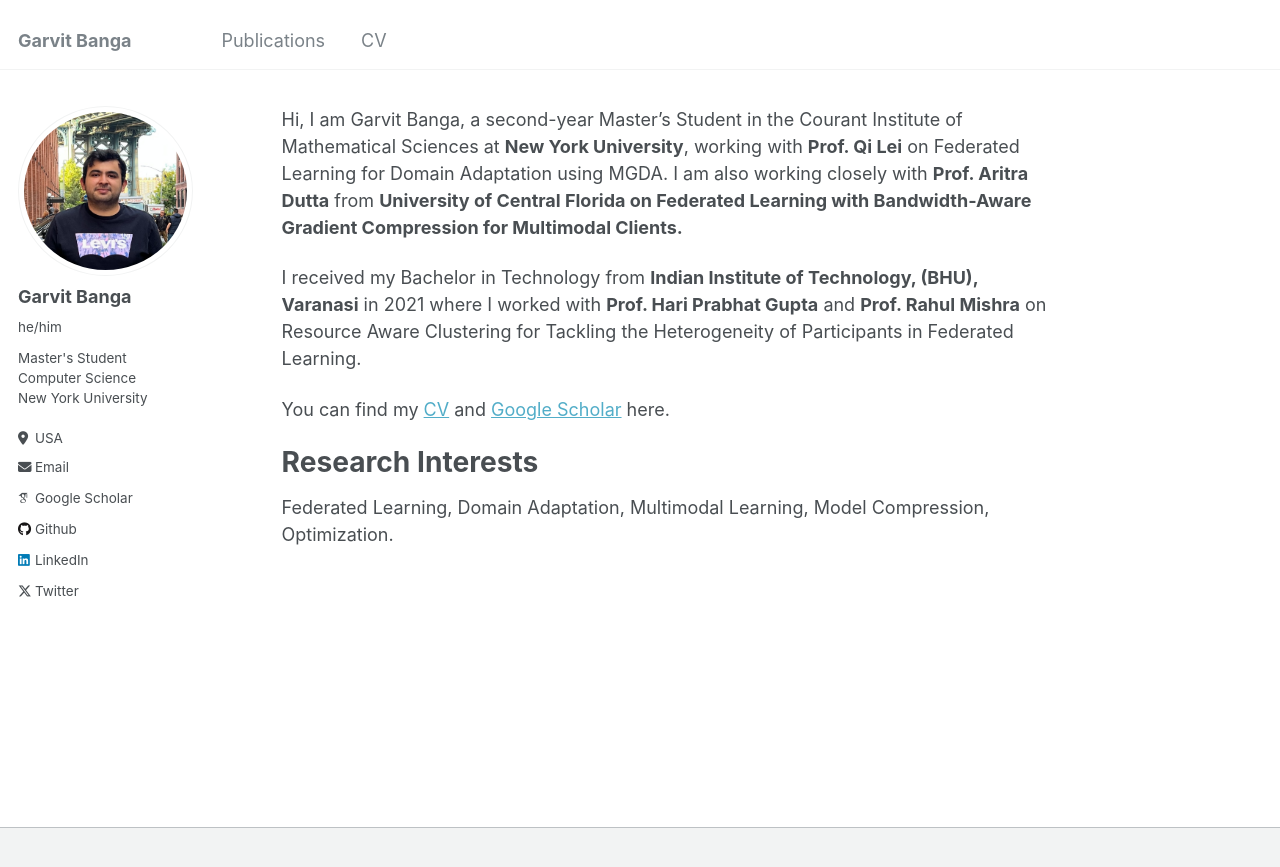
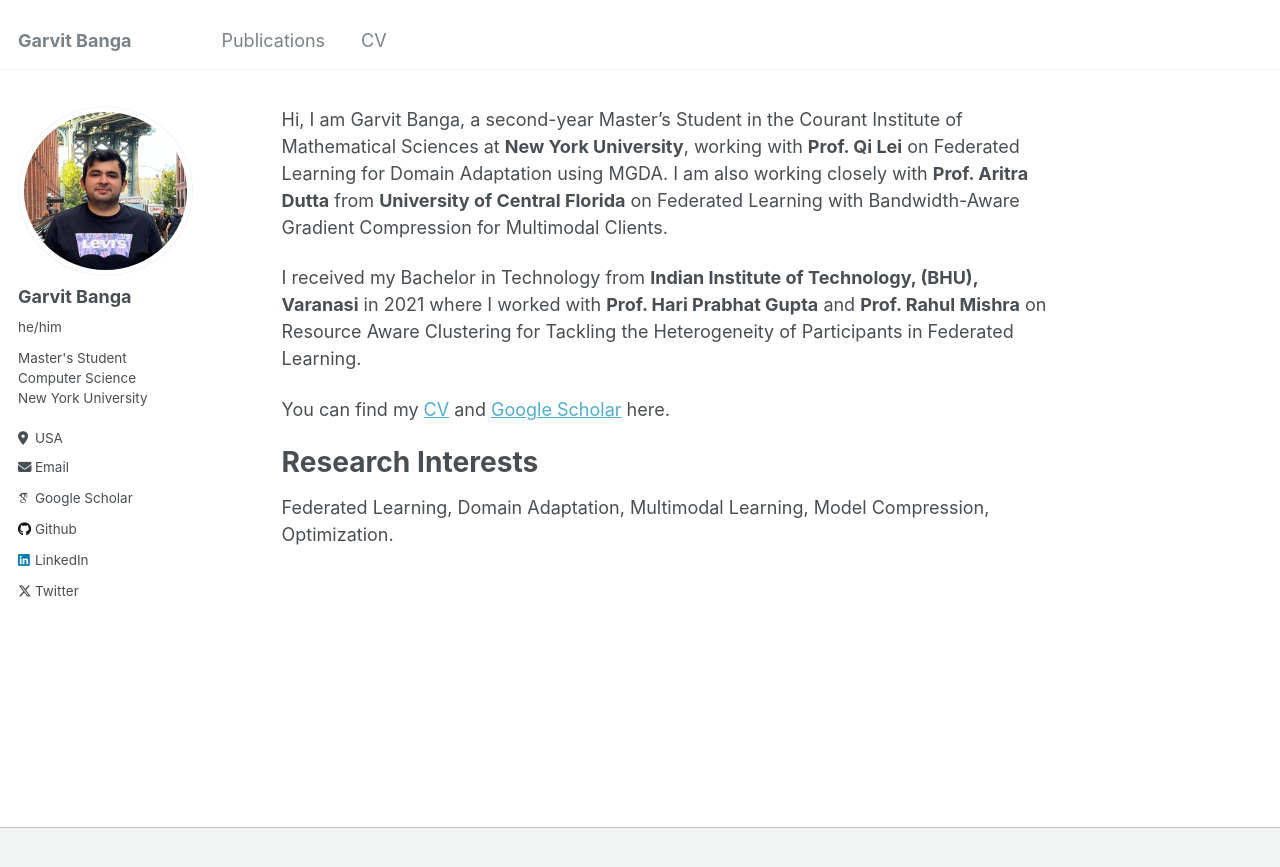
Before and after one commit to GarvitBanga/garvitbanga.github.io, a Jekyll site: the page built from _pages/about.md, in a window 1280 px wide. Shown: the top 867 px of the page. Built offline with Jekyll 4.4.1, drawn with Linux system fonts in a browser that asks for light colours; some web fonts are replaced.

```diff
--- a/_pages/about.md
+++ b/_pages/about.md
@@ -8,7 +8,7 @@ redirect_from:
 
 
 
-Hi, I am Garvit Banga, a second-year Master's Student in the Courant Institute of Mathematical Sciences at <b>New York University</b>, working with <b>Prof. Qi Lei</b> on Federated Learning for Domain Adaptation using MGDA. I am also working closely with <b>Prof. Aritra Dutta</b> from <b>University of Central Florida<b> on Federated Learning with Bandwidth-Aware Gradient Compression for Multimodal Clients.
+Hi, I am Garvit Banga, a second-year Master's Student in the Courant Institute of Mathematical Sciences at <b>New York University</b>, working with <b>Prof. Qi Lei</b> on Federated Learning for Domain Adaptation using MGDA. I am also working closely with <b>Prof. Aritra Dutta</b> from <b>University of Central Florida</b> on Federated Learning with Bandwidth-Aware Gradient Compression for Multimodal Clients.
 
 I received my Bachelor in Technology from <b>Indian Institute of Technology, (BHU), Varanasi</b> in 2021 where I worked with <b>Prof. Hari Prabhat Gupta</b> and <b>Prof. Rahul Mishra</b> on Resource Aware Clustering for Tackling the Heterogeneity of Participants in Federated Learning.
 
```
